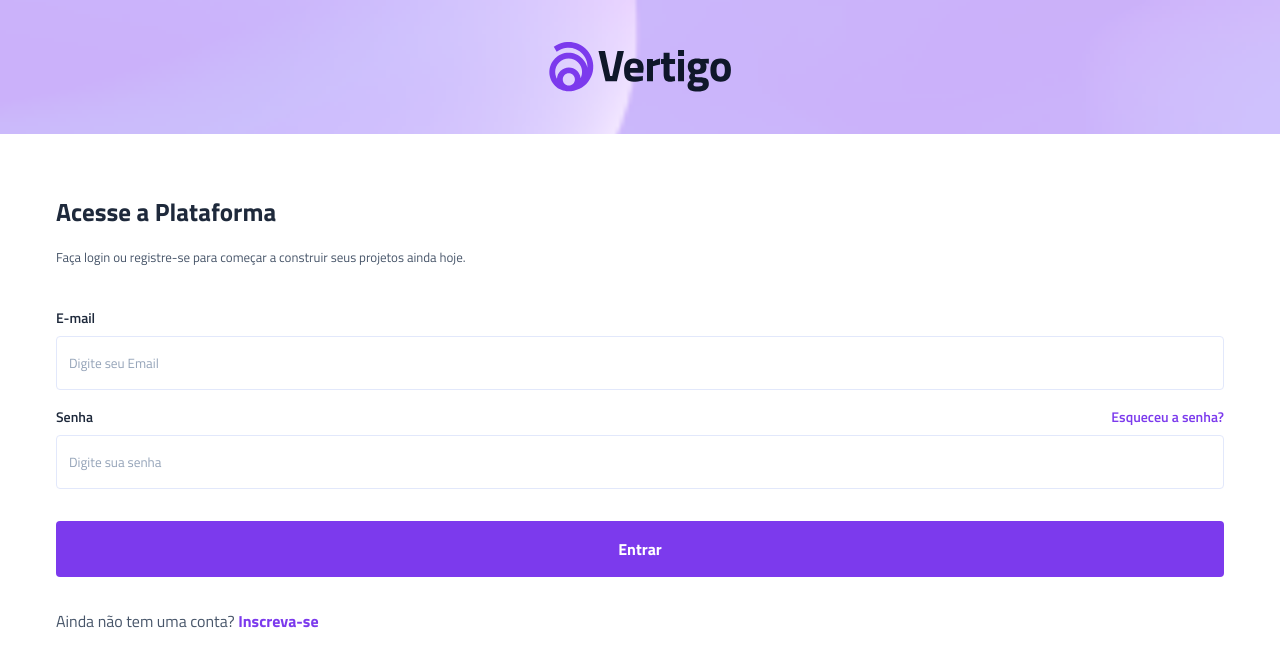
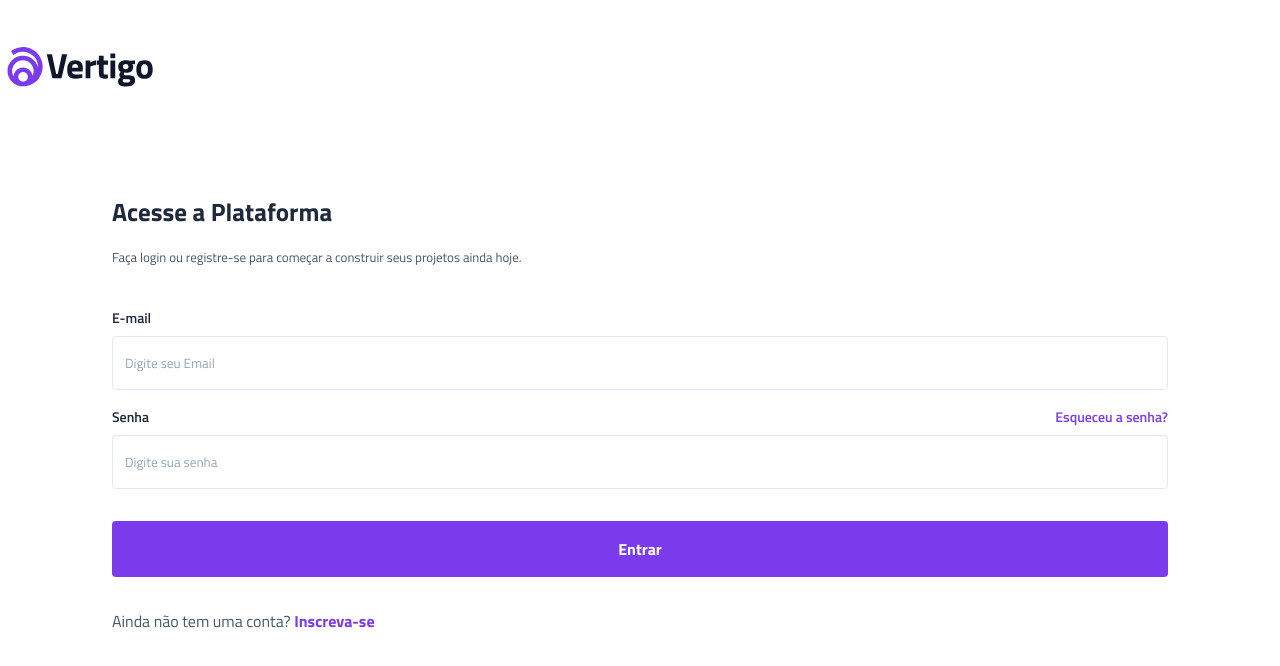
Before and after one commit to salesbebe/proj.vertigo, a plain HTML site: page index.html in a window 1280 px wide. Drawn offline with Linux system fonts and the light colour scheme.

Commit message:
primeiros ajustes do desktop

```diff
--- a/index.html
+++ b/index.html
@@ -1,16 +1,20 @@
 <!DOCTYPE html>
 <html lang="pt-BR">
+
 <head>
     <meta charset="UTF-8">
     <meta name="viewport" content="width=device-width, initial-scale=1.0">
     <link rel="stylesheet" href="style.css">
     <link rel="preconnect" href="https://fonts.googleapis.com">
     <link rel="preconnect" href="https://fonts.gstatic.com" crossorigin>
-    <link href="https://fonts.googleapis.com/css2?family=Playfair+Display&family=Titillium+Web:wght@400;600;700&display=swap" rel="stylesheet">
+    <link
+        href="https://fonts.googleapis.com/css2?family=Playfair+Display&family=Titillium+Web:wght@400;600;700&display=swap"
+        rel="stylesheet">
     <title>Vertigo</title>
 </head>
 
 <body>
+    <div class="conteudo">
         <header>
             <img src="./imagens/logo.svg" alt="Logo do site vertigo">
         </header>
@@ -43,5 +47,7 @@
             </section>
 
         </main>
+    </div>
 </body>
+
 </html>
--- a/style.css
+++ b/style.css
@@ -114,3 +114,19 @@ main{
     font-weight: 700;
     font-size: 1rem;
 }
+
+@media(min-width: 1000px) {
+    header{
+        background: none;
+        justify-content: flex-start;
+        padding-inline: ;
+    }
+
+    header img{
+        width: 10rem;
+    }
+
+    main{
+        padding-inline: 7rem;
+    }
+}
```
Also changed, not shown: imagens/img (2).svg (added). Lines whose indentation alone changed are shown as unchanged.
